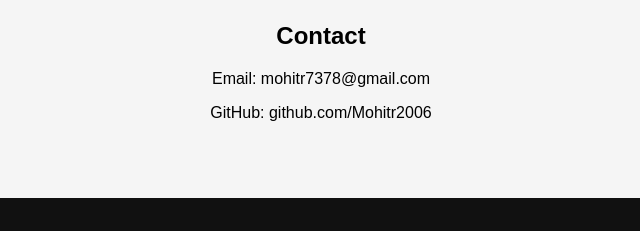
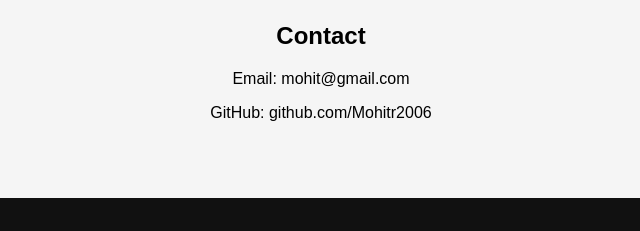
Before and after one commit to Mohitr2006/Portfolio, a plain HTML site: page index.html in a window 1280 px wide. Shown: the part 2602-2833 px from the top of the page, 319-959 px from the left. Drawn offline with Linux system fonts and the light colour scheme.

Commit message:
Update index.html
email degraded

```diff
--- a/index.html
+++ b/index.html
@@ -106,7 +106,7 @@
 
 <section id="contact">
     <h2>Contact</h2>
-    <p>Email: mohitr7378@gmail.com</p>
+    <p>Email: mohit@gmail.com</p>
     <p>GitHub: github.com/Mohitr2006</p>
 </section>
 
```
